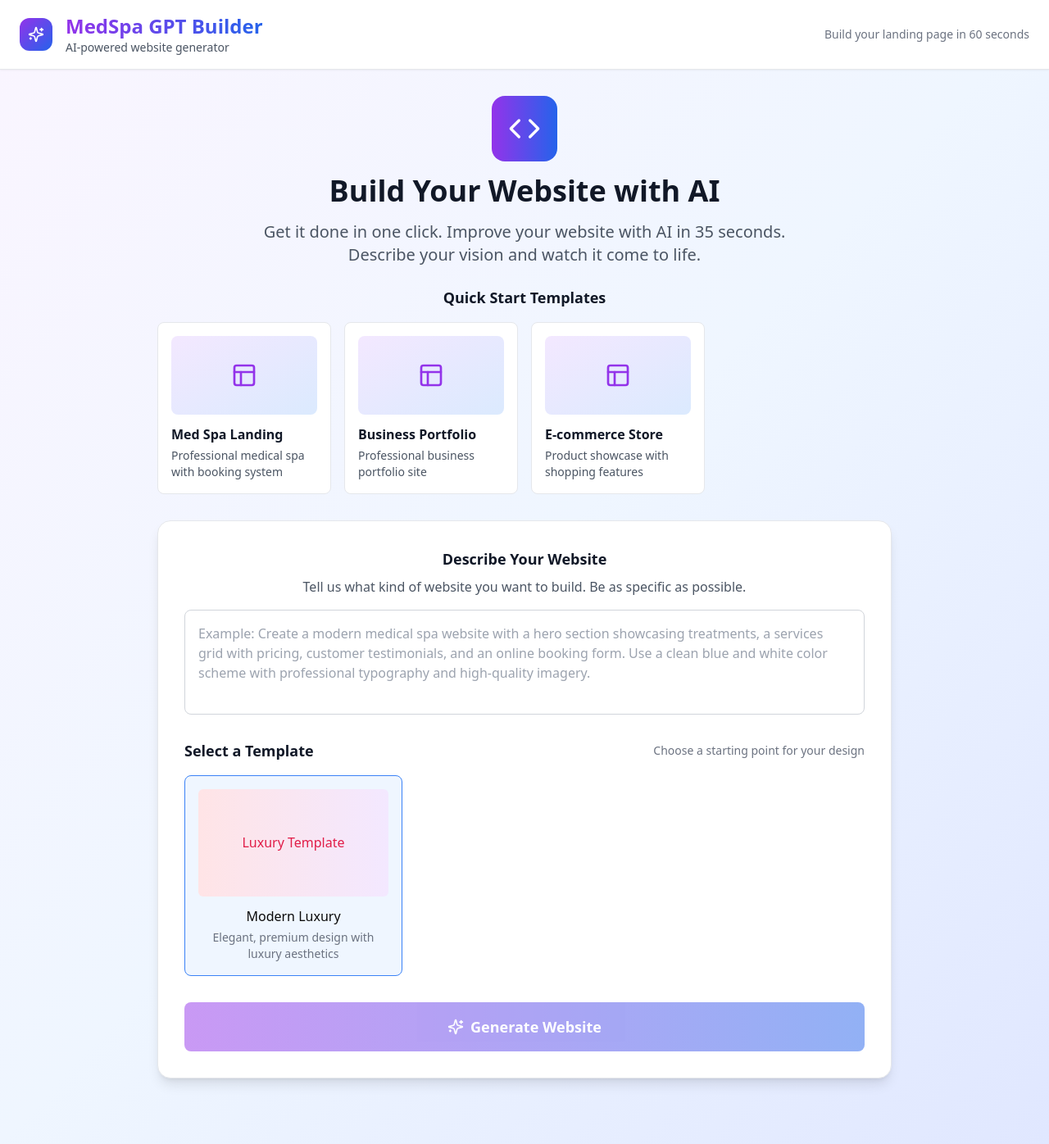
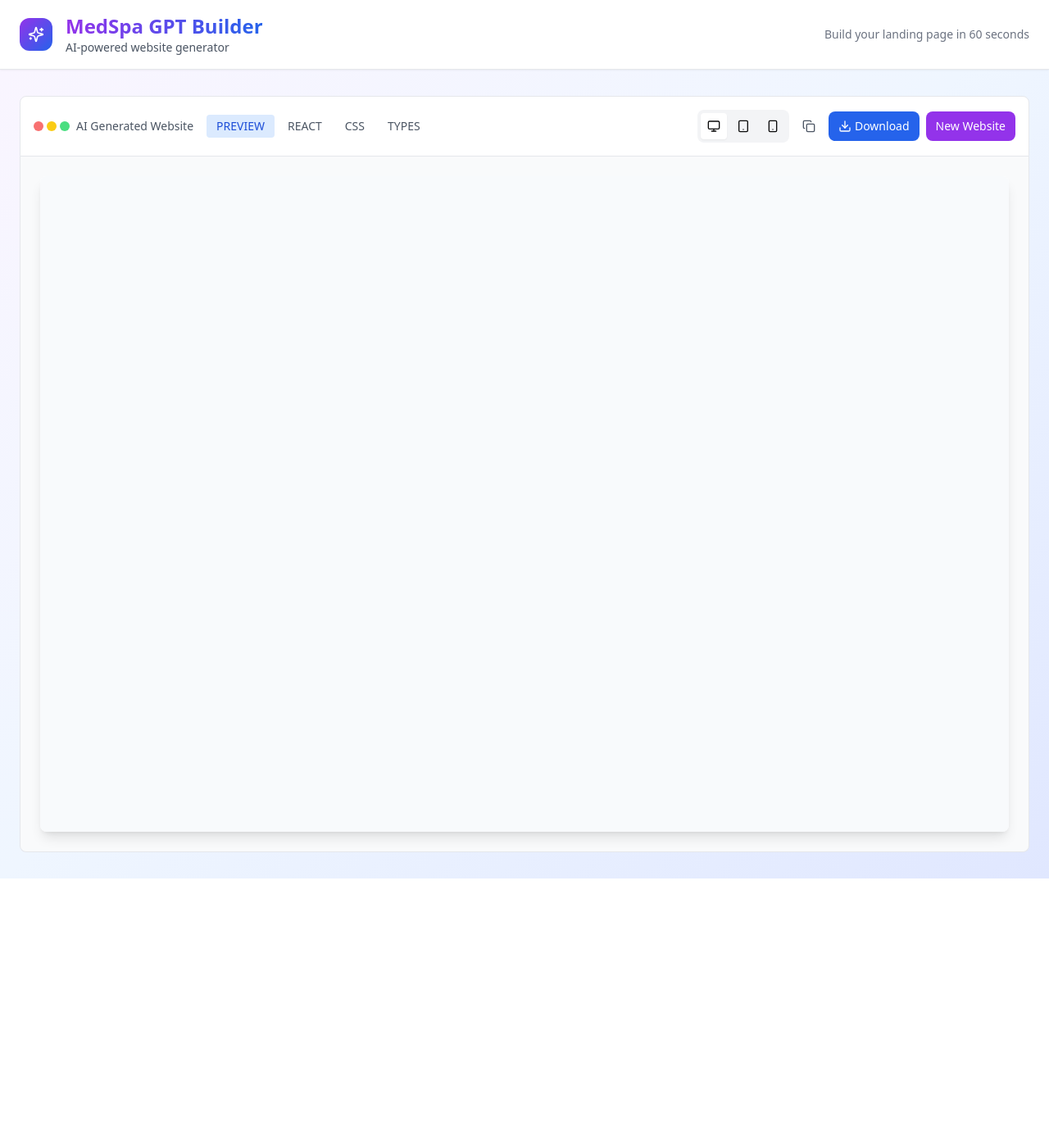
Before and after one commit to Seif-Mamdouh/AI-SEO, a Next.js app: page /ai-builder in a window 1280 px wide. Shown: the whole page at 82% size. After the commit the page ends 1072 px from the top, so only its background shows below. Built offline with nearby package versions, Linux system fonts and the light colour scheme.

Commit message:
refactor interface layout, add tabbed code display

```diff
--- a/app/ai-builder/page.tsx
+++ b/app/ai-builder/page.tsx
@@ -569,138 +569,7 @@ ${generatedWebsite.js}
       )}
 
       <div className="max-w-7xl mx-auto px-6 py-8">
-        {!generatedWebsite ? (
-          /* Initial Interface */
-          <motion.div
-            initial={{ opacity: 0, y: 20 }}
-            animate={{ opacity: 1, y: 0 }}
-            className="max-w-4xl mx-auto"
-          >
-            {/* Hero Section */}
-            <div className="text-center mb-12">
-              <motion.div
-                initial={{ scale: 0.9, opacity: 0 }}
-                animate={{ scale: 1, opacity: 1 }}
-                transition={{ delay: 0.1 }}
-                className="mb-6"
-              >
-                <div className="w-20 h-20 bg-gradient-to-r from-purple-600 to-blue-600 rounded-2xl mx-auto mb-4 flex items-center justify-center">
-                  <Code className="w-10 h-10 text-white" />
-                </div>
-                <h2 className="text-4xl font-bold text-gray-900 mb-4">
-                  Build Your Website with AI
-                </h2>
-                <p className="text-xl text-gray-600 max-w-2xl mx-auto">
-                  Get it done in one click. Improve your website with AI in 35 seconds.
-                  Describe your vision and watch it come to life.
-                </p>
-              </motion.div>
-
-              {/* Quick Templates */}
-              <motion.div
-                initial={{ opacity: 0, y: 20 }}
-                animate={{ opacity: 1, y: 0 }}
-                transition={{ delay: 0.2 }}
-                className="mb-8"
-              >
-                <h3 className="text-lg font-semibold text-gray-900 mb-4">Quick Start Templates</h3>
-                <div className="grid grid-cols-1 md:grid-cols-2 lg:grid-cols-4 gap-4">
-                  {templates.map((template, index) => (
-                    <motion.button
-                      key={template.name}
-                      whileHover={{ scale: 1.02 }}
-                      whileTap={{ scale: 0.98 }}
-                      onClick={() => setPrompt(template.prompt)}
-                      className="p-4 bg-white rounded-lg border border-gray-200 hover:border-purple-300 hover:shadow-md transition-all text-left group"
-                    >
-                      <div className="w-full h-24 bg-gradient-to-br from-purple-100 to-blue-100 rounded-lg mb-3 flex items-center justify-center">
-                        <Layout className="w-8 h-8 text-purple-600" />
-                      </div>
-                      <h4 className="font-semibold text-gray-900 mb-1 group-hover:text-purple-600 transition-colors">
-                        {template.name}
-                      </h4>
-                      <p className="text-sm text-gray-600">{template.description}</p>
-                    </motion.button>
-                  ))}
-                </div>
-              </motion.div>
-
-              {/* AI Prompt Input */}
-              <motion.div
-                initial={{ opacity: 0, y: 20 }}
-                animate={{ opacity: 1, y: 0 }}
-                transition={{ delay: 0.3 }}
-                className="bg-white rounded-2xl p-8 shadow-lg border border-gray-200"
-              >
-                <div className="mb-6">
-                  <label className="block text-lg font-semibold text-gray-900 mb-2">
-                    Describe Your Website
-                  </label>
-                  <p className="text-gray-600 mb-4">
-                    Tell us what kind of website you want to build. Be as specific as possible.
-                  </p>
-                  <textarea
-                    value={prompt}
-                    onChange={(e) => setPrompt(e.target.value)}
-                    placeholder="Example: Create a modern medical spa website with a hero section showcasing treatments, a services grid with pricing, customer testimonials, and an online booking form. Use a clean blue and white color scheme with professional typography and high-quality imagery."
-                    className="w-full h-32 p-4 border border-gray-300 rounded-lg focus:ring-2 focus:ring-purple-500 focus:border-transparent resize-none"
-                    disabled={isGenerating}
-                  />
-                </div>
-
-                {error && (
-                  <div className="mb-4 p-4 bg-red-50 border border-red-200 rounded-lg">
-                    <p className="text-red-700 text-sm">{error}</p>
-                  </div>
-                )}
-
-                <TemplateSelector />
-
-                <button
-                  onClick={generateWebsite}
-                  disabled={!prompt.trim() || isGenerating}
-                  className="w-full py-4 bg-gradient-to-r from-purple-600 to-blue-600 text-white rounded-lg font-semibold text-lg hover:opacity-90 transition-opacity disabled:opacity-50 disabled:cursor-not-allowed flex items-center justify-center space-x-2"
-                >
-                  {isGenerating ? (
-                    <>
-                      <RefreshCw className="w-5 h-5 animate-spin" />
-                      <span>Generating...</span>
-                    </>
-                  ) : (
-                    <>
-                      <Sparkles className="w-5 h-5" />
-                      <span>Generate Website</span>
-                    </>
-                  )}
-                </button>
-
-                {isGenerating && (
-                  <motion.div
-                    initial={{ opacity: 0, height: 0 }}
-                    animate={{ opacity: 1, height: 'auto' }}
-                    className="mt-6"
-                  >
-                    <div className="bg-gray-50 rounded-lg p-4">
-                      <div className="flex items-center justify-between mb-2">
-                        <span className="text-sm font-medium text-gray-700">{generationStep}</span>
-                        <span className="text-sm text-gray-500">{generationProgress}%</span>
-                      </div>
-                      <div className="w-full bg-gray-200 rounded-full h-2">
-                        <motion.div
-                          className="bg-gradient-to-r from-purple-600 to-blue-600 h-2 rounded-full"
-                          initial={{ width: 0 }}
-                          animate={{ width: `${generationProgress}%` }}
-                          transition={{ duration: 0.5 }}
-                        />
-                      </div>
-                    </div>
-                  </motion.div>
-                )}
-              </motion.div>
-            </div>
-          </motion.div>
-        ) : (
-          /* Generated Website Interface */
+        {/* Generated Website Interface */}
         <motion.div
           initial={{ opacity: 0 }}
           animate={{ opacity: 1 }}
@@ -761,10 +630,10 @@ ${generatedWebsite.js}
                 <button
                   onClick={() => {
                     const content =
-                        activeTab === 'react' ? generatedWebsite.html :
-                        activeTab === 'css' ? generatedWebsite.css :
-                        activeTab === 'types' ? (generatedWebsite.js || '') :
-                        generatedWebsite.html
+                      activeTab === 'react' ? generatedWebsite?.html || '' :
+                      activeTab === 'css' ? generatedWebsite?.css || '' :
+                      activeTab === 'types' ? (generatedWebsite?.js || '') :
+                      generatedWebsite?.html || ''
                     copyToClipboard(content)
                   }}
                   className="p-2 text-gray-600 hover:text-gray-900 transition-colors"
@@ -808,7 +677,7 @@ ${generatedWebsite.js}
                 >
                   <div className={`mx-auto bg-white rounded-lg shadow-lg overflow-hidden ${getViewportClass()}`}>
                     <div className="w-full min-h-[500px]">
-                        <DynamicReactPreview code={generatedWebsite.preview || generatedWebsite.html} />
+                      <DynamicReactPreview code={generatedWebsite?.preview || generatedWebsite?.html || ''} />
                     </div>
                   </div>
                 </motion.div>
@@ -841,17 +710,16 @@ ${generatedWebsite.js}
                     showLineNumbers={true}
                     wrapLines={true}
                   >
-                      {activeTab === 'react' ? generatedWebsite.html :
-                       activeTab === 'css' ? generatedWebsite.css :
-                       activeTab === 'types' ? (generatedWebsite.js || '// TypeScript interfaces will appear here') :
-                       generatedWebsite.html}
+                    {activeTab === 'react' ? generatedWebsite?.html || '// No React code generated yet' :
+                     activeTab === 'css' ? generatedWebsite?.css || '/* No CSS generated yet */' :
+                     activeTab === 'types' ? (generatedWebsite?.js || '// TypeScript interfaces will appear here') :
+                     generatedWebsite?.html || '// No code generated yet'}
                   </SyntaxHighlighter>
                 </motion.div>
               )}
             </AnimatePresence>
           </div>
         </motion.div>
-        )}
       </div>
     </div>
   )
```
Lines whose indentation alone changed are shown as unchanged.
